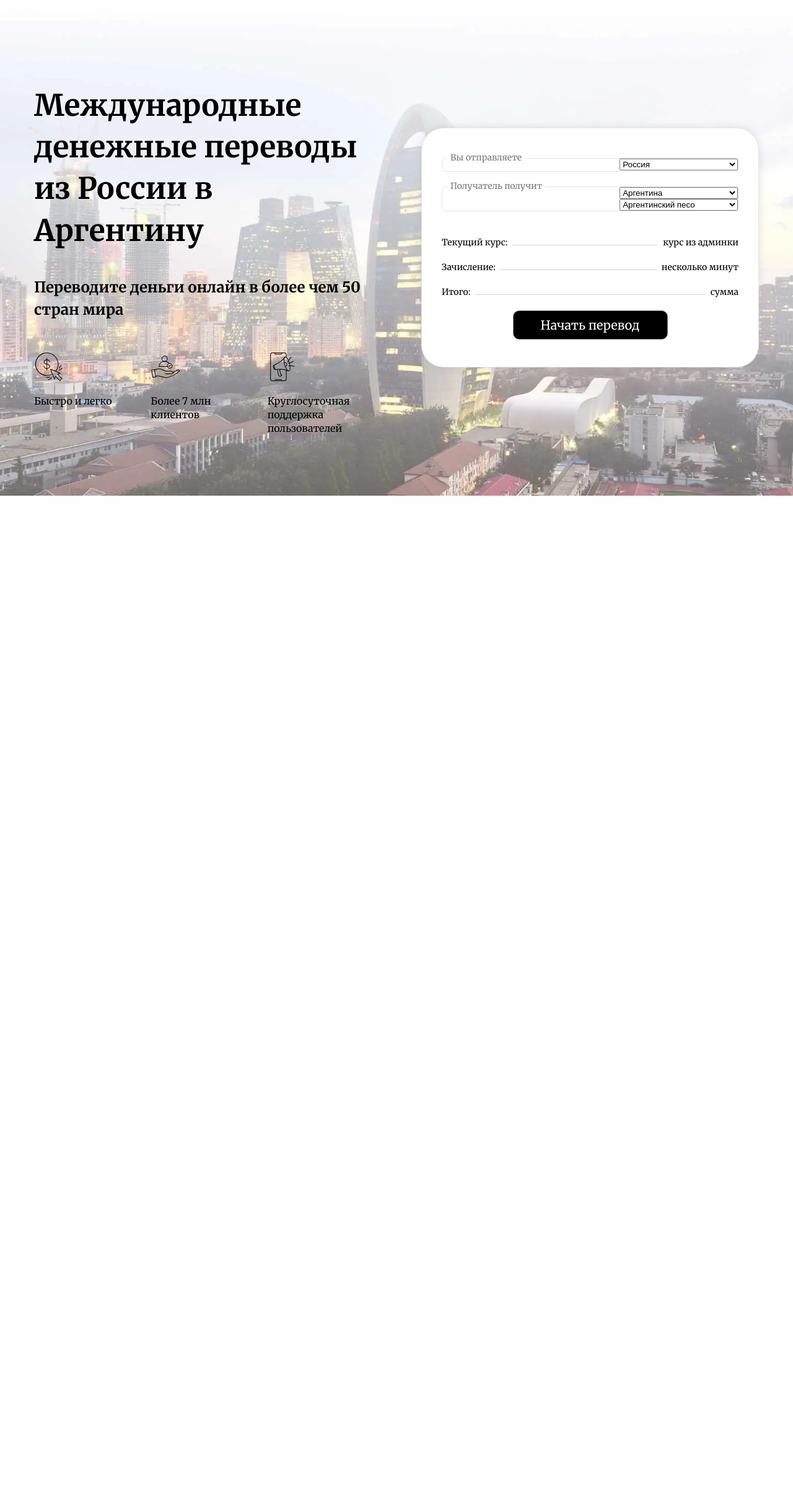
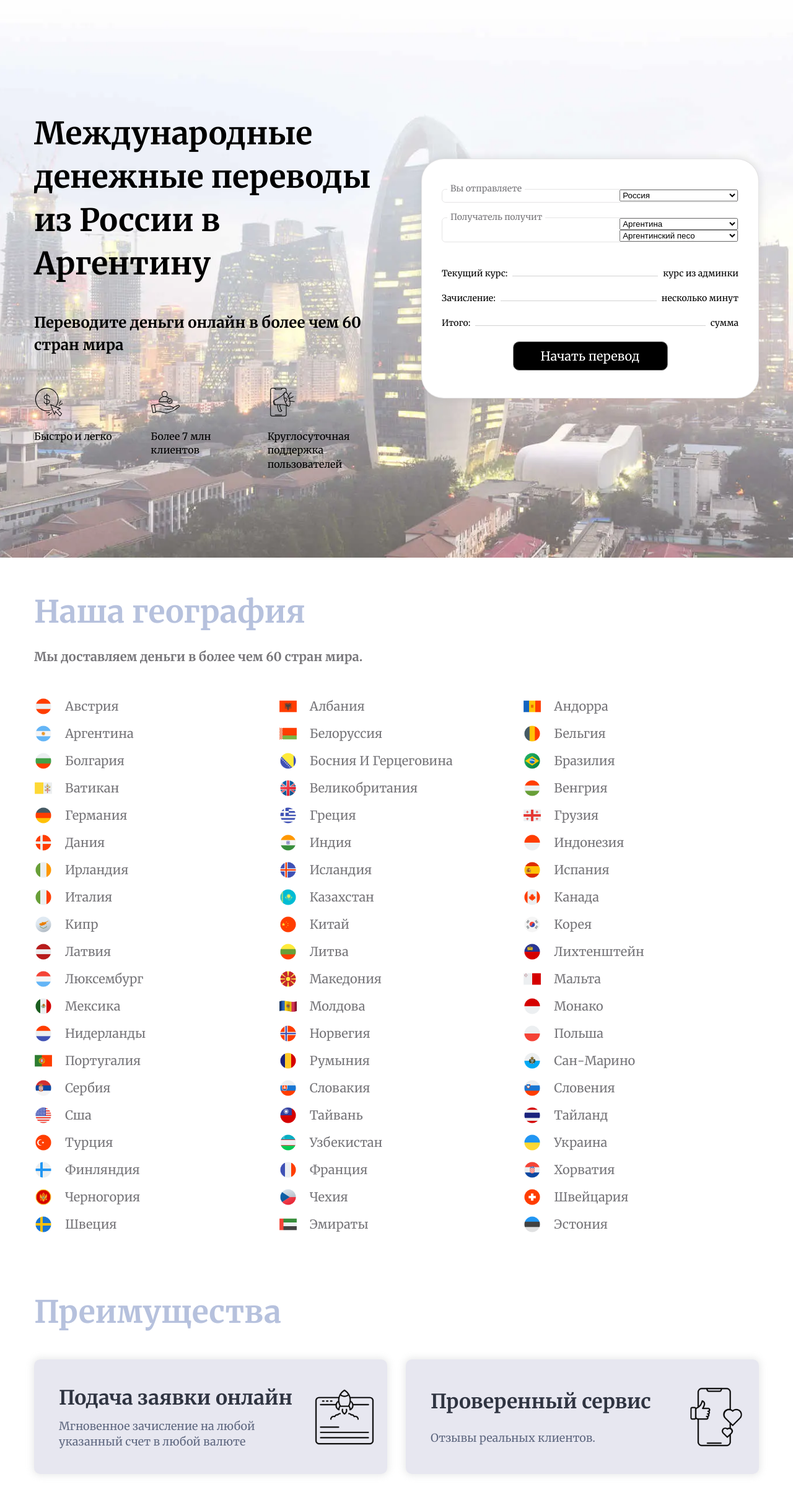
Before and after one commit to rvitalia/Perevody-Online, a PHP site: page /dist/index.html in a window 1280 px wide. Shown: the whole page at 62% size. Before the commit the page ends 800 px from the top, so only its background shows below. Run offline with PHP 8.4, Linux system fonts and the light colour scheme; some libraries are stand-ins or nearby versions.

Commit message:
2 and 3 блок

```diff
--- a/dist/index.html
+++ b/dist/index.html
@@ -32,7 +32,7 @@
                     <div class="hero__inner">
                         <div class="hero__inner__item">
                             <h1 class="hero__inner__title">Международные денежные переводы из России в Аргентину</h1>
-                            <h3 class="hero__inner__subtitle h-reset">Переводите деньги онлайн в более чем 50 стран мира</h3>
+                            <h3 class="hero__inner__subtitle h-reset">Переводите деньги онлайн в более чем 60 стран мира</h3>
                             <ul class="hero__inner__item__benefits list-reset">
                                 <li class="hero__inner__item__benefits">
                                     <img src="./assets/images/efficiency.svg" alt="efficiency" width="48" height="48">
@@ -218,6 +218,101 @@
                     </div>
                 </div>
             </section>
+
+            <section class="geography">
+                <div class="container">
+                    <div class="geography__inner">
+                        <h2 class="geography__inner__title h-reset">Наша география</h2>
+                        <h3 class="geography__inner__subtitle">Мы доставляем деньги в более чем 60 стран мира.</h3>
+                        <ul class="geography__inner__country list-reset">
+                            <li><a href=""><img src="./assets/images/flags/австрия.png" alt="австрия" width="30" height="30">австрия</a></li>
+                            <li><a href=""><img src="./assets/images/flags/албания.png" alt="албания" width="30" height="30">албания</a></li>
+                            <li><a href=""><img src="./assets/images/flags/андорра.png" alt="андорра" width="30" height="30">андорра</a></li>
+                            <li><a href=""><img src="./assets/images/flags/аргентина.png" alt="аргентина" width="30" height="30">аргентина</a></li>
+                            <li><a href=""><img src="./assets/images/flags/белоруссия.png" alt="белоруссия" width="30" height="30">белоруссия</a></li>
+                            <li><a href=""><img src="./assets/images/flags/бельгия.png" alt="бельгия" width="30" height="30">бельгия</a></li>
+                            <li><a href=""><img src="./assets/images/flags/болгария.png" alt="болгария" width="30" height="30">болгария</a></li>
+                            <li><a href=""><img src="./assets/images/flags/босния и герцеговина.png" alt="босния и герцеговина" width="30" height="30">босния и герцеговина</a></li>
+                            <li><a href=""><img src="./assets/images/flags/бразилия.png" alt="бразилия" width="30" height="30">бразилия</a></li>
+                            <li><a href=""><img src="./assets/images/flags/ватикан.png" alt="ватикан" width="30" height="30">ватикан</a></li>
+                            <li><a href=""><img src="./assets/images/flags/великобритания.png" alt="великобритания" width="30" height="30">великобритания</a></li>
+                            <li><a href=""><img src="./assets/images/flags/венгрия.png" alt="венгрия" width="30" height="30">венгрия</a></li>
+                            <li><a href=""><img src="./assets/images/flags/германия.png" alt="германия" width="30" height="30">германия</a></li>
+                            <li><a href=""><img src="./assets/images/flags/греция.png" alt="греция" width="30" height="30">греция</a></li>
+                            <li><a href=""><img src="./assets/images/flags/грузия.png" alt="грузия" width="30" height="30">грузия</a></li>
+                            <li><a href=""><img src="./assets/images/flags/дания.png" alt="дания" width="30" height="30">дания</a></li>
+                            <li><a href=""><img src="./assets/images/flags/индия.png" alt="индия" width="30" height="30">индия</a></li>
+                            <li><a href=""><img src="./assets/images/flags/индонезия.png" alt="индонезия" width="30" height="30">индонезия</a></li>
+                            <li><a href=""><img src="./assets/images/flags/ирландия.png" alt="ирландия" width="30" height="30">ирландия</a></li>
+                            <li><a href=""><img src="./assets/images/flags/исландия.png" alt="исландия" width="30" height="30">исландия</a></li>
+                            <li><a href=""><img src="./assets/images/flags/испания.png" alt="испания" width="30" height="30">испания</a></li>
+                            <li><a href=""><img src="./assets/images/flags/италия.png" alt="италия" width="30" height="30">италия</a></li>
+                            <li><a href=""><img src="./assets/images/flags/казахстан.png" alt="казахстан" width="30" height="30">казахстан</a></li>
+                            <li><a href=""><img src="./assets/images/flags/канада.png" alt="канада" width="30" height="30">канада</a></li>
+                            <li><a href=""><img src="./assets/images/flags/кипр.png" alt="кипр" width="30" height="30">кипр</a></li>
+                            <li><a href=""><img src="./assets/images/flags/китай.png" alt="китай" width="30" height="30">китай</a></li>
+                            <li><a href=""><img src="./assets/images/flags/корея.png" alt="корея" width="30" height="30">корея</a></li>
+                            <li><a href=""><img src="./assets/images/flags/латвия.png" alt="латвия" width="30" height="30">латвия</a></li>
+                            <li><a href=""><img src="./assets/images/flags/литва.png" alt="литва" width="30" height="30">литва</a></li>
+                            <li><a href=""><img src="./assets/images/flags/лихтенштейн.png" alt="лихтенштейн" width="30" height="30">лихтенштейн</a></li>
+                            <li><a href=""><img src="./assets/images/flags/люксембург.png" alt="люксембург" width="30" height="30">люксембург</a></li>
+                            <li><a href=""><img src="./assets/images/flags/македония.png" alt="македония" width="30" height="30">македония</a></li>
+                            <li><a href=""><img src="./assets/images/flags/мальта.png" alt="мальта" width="30" height="30">мальта</a></li>
+                            <li><a href=""><img src="./assets/images/flags/мексика.png" alt="мексика" width="30" height="30">мексика</a></li>
+                            <li><a href=""><img src="./assets/images/flags/молдова.png" alt="молдова" width="30" height="30">молдова</a></li>
+                            <li><a href=""><img src="./assets/images/flags/монако.png" alt="монако" width="30" height="30">монако</a></li>
+                            <li><a href=""><img src="./assets/images/flags/нидерланды.png" alt="нидерланды" width="30" height="30">нидерланды</a></li>
+                            <li><a href=""><img src="./assets/images/flags/норвегия.png" alt="норвегия" width="30" height="30">норвегия</a></li>
+                            <li><a href=""><img src="./assets/images/flags/польша.png" alt="польша" width="30" height="30">польша</a></li>
+                            <li><a href=""><img src="./assets/images/flags/португалия.png" alt="португалия" width="30" height="30">португалия</a></li>
+                            <li><a href=""><img src="./assets/images/flags/румыния.png" alt="румыния" width="30" height="30">румыния</a></li>
+                            <li><a href=""><img src="./assets/images/flags/сан-марино.png" alt="сан-марино" width="30" height="30">сан-марино</a></li>
+                            <li><a href=""><img src="./assets/images/flags/сербия.png" alt="сербия" width="30" height="30">сербия</a></li>
+                            <li><a href=""><img src="./assets/images/flags/словакия.png" alt="словакия" width="30" height="30">словакия</a></li>
+                            <li><a href=""><img src="./assets/images/flags/словения.png" alt="словения" width="30" height="30">словения</a></li>
+                            <li><a href=""><img src="./assets/images/flags/сша.png" alt="сша" width="30" height="30">сша</a></li>
+                            <li><a href=""><img src="./assets/images/flags/тайвань.png" alt="тайвань" width="30" height="30">тайвань</a></li>
+                            <li><a href=""><img src="./assets/images/flags/тайланд.png" alt="тайланд" width="30" height="30">тайланд</a></li>
+                            <li><a href=""><img src="./assets/images/flags/турция.png" alt="турция" width="30" height="30">турция</a></li>
+                            <li><a href=""><img src="./assets/images/flags/узбекистан.png" alt="узбекистан" width="30" height="30">узбекистан</a></li>
+                            <li><a href=""><img src="./assets/images/flags/украина.png" alt="украина" width="30" height="30">украина</a></li>
+                            <li><a href=""><img src="./assets/images/flags/финляндия.png" alt="финляндия" width="30" height="30">финляндия</a></li>
+                            <li><a href=""><img src="./assets/images/flags/франция.png" alt="франция" width="30" height="30">франция</a></li>
+                            <li><a href=""><img src="./assets/images/flags/хорватия.png" alt="хорватия" width="30" height="30">хорватия</a></li>
+                            <li><a href=""><img src="./assets/images/flags/черногория.png" alt="черногория" width="30" height="30">черногория</a></li>
+                            <li><a href=""><img src="./assets/images/flags/чехия.png" alt="чехия" width="30" height="30">чехия</a></li>
+                            <li><a href=""><img src="./assets/images/flags/швейцария.png" alt="швейцария" width="30" height="30">швейцария</a></li>
+                            <li><a href=""><img src="./assets/images/flags/швеция.png" alt="швеция" width="30" height="30">швеция</a></li>
+                            <li><a href=""><img src="./assets/images/flags/эмираты.png" alt="эмираты" width="30" height="30">эмираты</a></li>
+                            <li><a href=""><img src="./assets/images/flags/эстония.png" alt="эстония" width="30" height="30">эстония</a></li>
+                        </ul>
+                    </div>
+                </div>
+            </section>
+
+            <section class="benefits">
+                <div class="container">
+                    <h2 class="benefits__inner__title">Преимущества</h2>
+                    <div class="benefits__inner">
+                        <div class="benefits__inner__item">
+                            <h3 class="benefits__inner__item__title h-reset">Подача заявки онлайн</h3>
+                            <p class="benefits__inner__item__text h-reset">Мгновенное зачисление на любой указанный счет в любой валюте</p>
+                            <img src="./assets/images/benefits/boosted.png" alt="">
+                        </div>
+                        <div class="benefits__inner__item">
+                            <h3 class="benefits__inner__item__title h-reset">Проверенный сервис</h3>
+                            <p class="benefits__inner__item__text h-reset">Отзывы реальных клиентов. </p>
+                            <img src="./assets/images/benefits/reputation.png" alt="">
+                        </div>
+                    </div>
+                </div>
+            </section>
+
+            <section class="help">
+                <div class="container">
+
+                </div>
+            </section>
         </main>
 
     </div>
--- /dev/null
+++ b/src/assets/scss/blocks/_benefits.scss
@@ -0,0 +1,47 @@
+.benefits {
+    padding-bottom: 50px;
+}
+
+.benefits__inner__title {
+    color: rgb(182, 193, 221);
+    font-size: 50px;
+    font-weight: 700;
+    line-height: 1.4;
+}
+
+.benefits__inner {
+    display: grid;
+    grid-template-columns: repeat(auto-fit, minmax(360px, 1fr));
+    gap: 30px;
+}
+
+.benefits__inner__item {
+    background: rgb(231, 231, 240);
+    padding: 40px;
+    border-radius: 10px;
+    box-shadow: 0 0 12px 2px hsla(200,3%,63%,.24);
+
+    display: grid;
+    grid-template-columns: 80% 20%;
+    grid-template-rows: auto auto;
+    align-items: center;
+    column-gap: 20px;
+
+    & img{
+        grid-row: 1/3;
+    }
+}
+
+.benefits__inner__item__title {
+    color: rgb(47, 52, 65);
+    font-size: 32px;
+    line-height: 1.4;
+    padding-bottom: 10px;
+}
+
+.benefits__inner__item__text {
+    grid-row: 2;
+    font-size: 18px;
+    color: rgb(96, 105, 129);
+    line-height: 140%;
+}
--- /dev/null
+++ b/src/assets/scss/blocks/_geography.scss
@@ -0,0 +1,41 @@
+.geography {}
+
+.geography__inner {
+    padding-top: 50px;
+    padding-bottom: 50px;
+}
+
+.geography__inner__title {
+    font-size: 50px;
+    line-height: 1.5;
+    //color: rgb(20, 20, 20);
+    color: rgb(182, 193, 221);
+}
+
+.geography__inner__subtitle {
+    font-size: 20px;
+    line-height: 1.5;
+    color: rgb(119, 118, 122);
+    margin-bottom: 50px;
+}
+
+.geography__inner__country {
+    display: grid;
+    grid-template-columns: repeat(auto-fit, minmax(300px, 1fr));
+    gap: 1rem;
+
+    & li a {
+        display: flex;
+        align-items: center;
+        column-gap: 20px;
+        font-size: 20px;
+        line-height: 1.4;
+        color: rgb(119, 118, 122);
+        text-transform: capitalize;
+        transition: color 0.3s linear;
+
+        &:hover{
+            color: black;
+        }
+    }
+}
--- a/src/assets/scss/blocks/_hero.scss
+++ b/src/assets/scss/blocks/_hero.scss
@@ -1,6 +1,7 @@
 .hero {
     @include bg-cover;
     min-height: 100vh;
+    background-attachment: fixed;
 
     & .container {
         display: flex;
@@ -10,6 +11,7 @@
         // width: 100%;
         min-height: 100vh;
     }
+    padding: 50px 0;
 }
 
 .hero__inner {
@@ -28,7 +30,7 @@
 }
 
 .hero__inner__title {
-    font-size: 48px;
+    font-size: 50px;
     line-height: 1.4;
     font-weight: 700;
 }
--- a/src/assets/scss/style.scss
+++ b/src/assets/scss/style.scss
@@ -94,5 +94,7 @@
  @import 'blocks/container';
  @import 'blocks/page';
  @import 'blocks/hero';
+ @import 'blocks/geography';
+ @import 'blocks/benefits';
 // @import 'blocks/header';
 // @import 'blocks/footer';
```
Also changed, not shown: src/index.html (+96 -1 lines), dist/assets/css/style.css, dist/assets/images/benefits/boosted.png (added), dist/assets/images/benefits/boosted.webp (added), dist/assets/images/benefits/boosted_social_media_advertising_promoted_content_paid_promotion_sponsored_post_icon_260993.png (added), dist/assets/images/benefits/boosted_social_media_advertising_promoted_content_paid_promotion_sponsored_post_icon_260993.webp (added), dist/assets/images/benefits/reputation.png (added), dist/assets/images/benefits/reputation.webp (added), dist/assets/images/benefits/reputation_social_media_engagement_user_feedback_positive_sentiment_icon_260994.png (added), dist/assets/images/benefits/reputation_social_media_engagement_user_feedback_positive_sentiment_icon_260994.webp (added), src/assets/images/benefits/boosted.png (added), src/assets/images/benefits/reputation.png (added).
